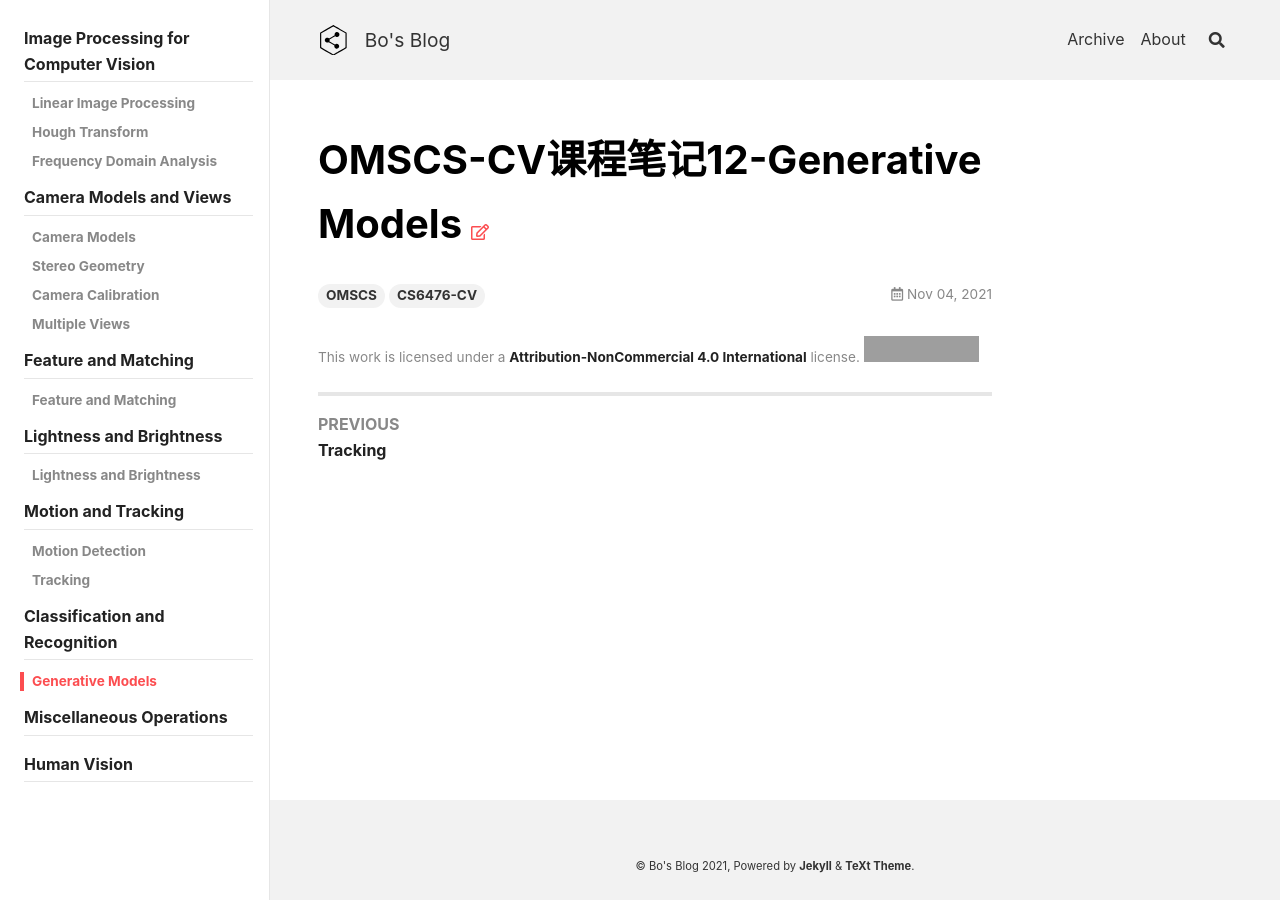
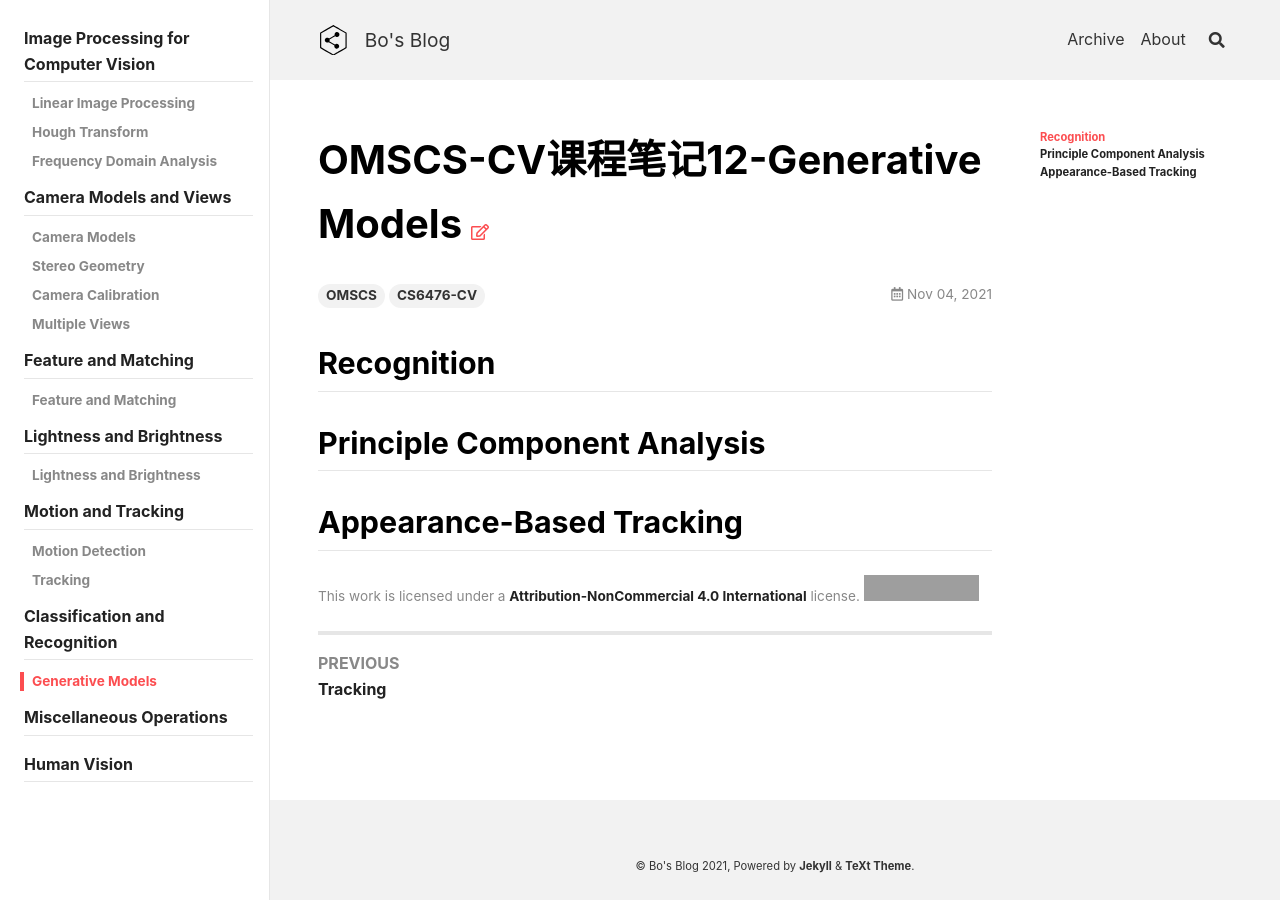
Before and after one commit to peng00bo00/peng00bo00_previous_blog, a Jekyll site: the page built from _posts/2021-11-04-OMSCS-CV-NOTES-12.md, in a window 1280 px wide. Built offline with Jekyll 4.4.1, drawn with Linux system fonts in a browser that asks for light colours; nearby versions of some CDN libraries; grey boxes are pictures that could not be loaded.

Commit message:
Update 2021-11-04-OMSCS-CV-NOTES-12.md

```diff
--- a/_posts/2021-11-04-OMSCS-CV-NOTES-12.md
+++ b/_posts/2021-11-04-OMSCS-CV-NOTES-12.md
@@ -8,3 +8,9 @@ aside:
 sidebar:
   nav: OMSCS-CV
 ---
+
+## Recognition
+
+## Principle Component Analysis
+
+## Appearance-Based Tracking
```
